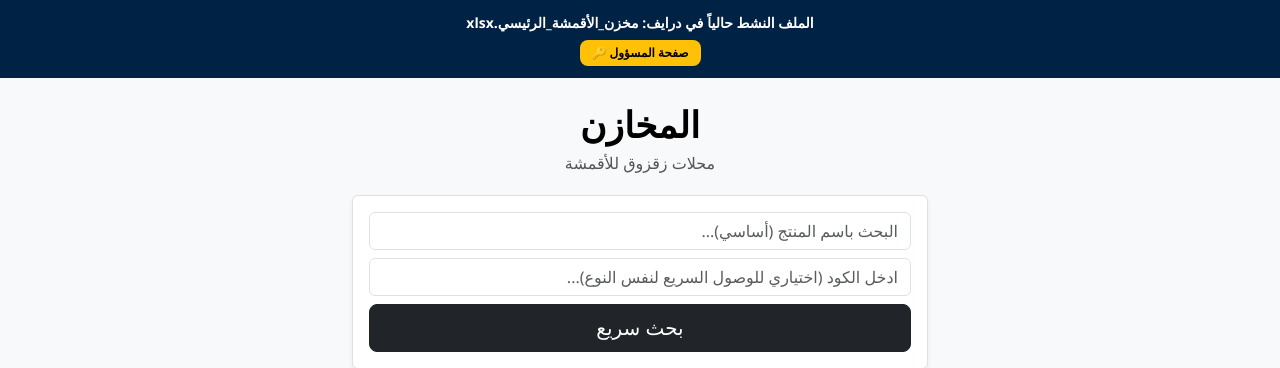
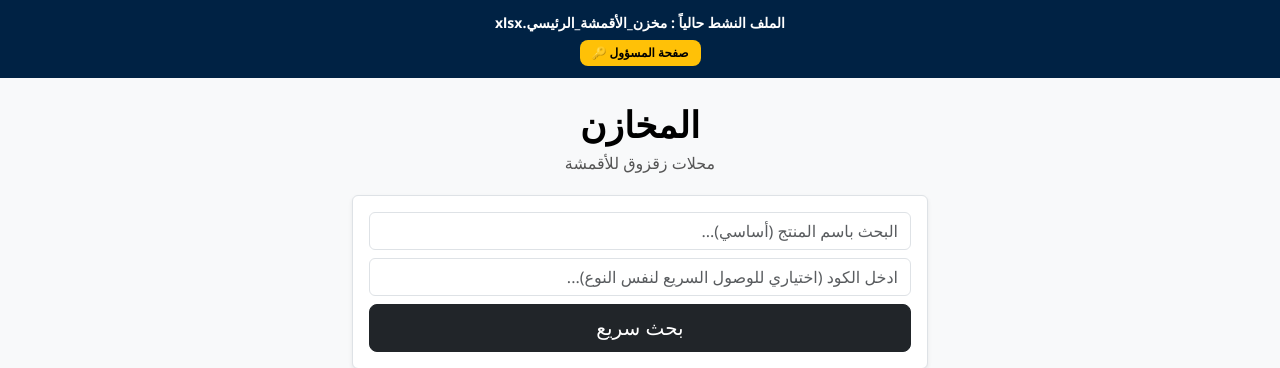
Before and after one commit to abdulrahmane006/Zagzoog-Store, a Flask app: page / in a window 1280 px wide. Shown: the top 368 px of the page. Run offline with Flask 3, Linux system fonts and the light colour scheme.

Commit message:
Update index.html

```diff
--- a/templates/index.html
+++ b/templates/index.html
@@ -30,7 +30,7 @@
 <body>
 
 <div class="top-banner">
-    <span class="file-name-text">الملف النشط حالياً في درايف: {{ file_name }}</span>
+    <span class="file-name-text">الملف النشط حالياً  : {{ file_name }}</span>
     <a href="/admin" class="admin-btn-link">صفحة المسؤول 🔑</a>
 </div>
 
```
